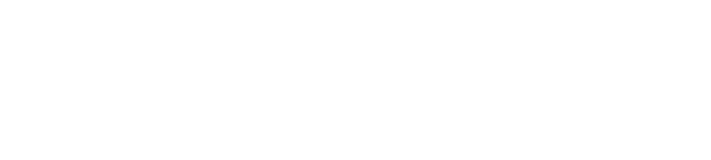
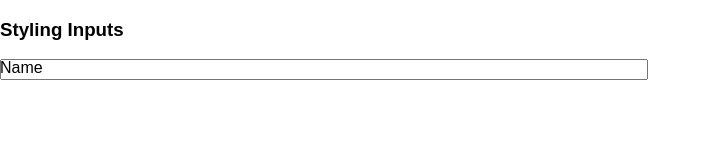
Before and after one commit to AbidAlWassie/Browser-Defaults-experimental, a plain HTML site: page input/index.html in a window 1280 px wide. Shown: the whole page, without its empty margins (0-711 px from the left). Drawn offline with Linux system fonts and the light colour scheme.

Commit message:
updated project

```diff
--- a/input/css/style.scss
+++ b/input/css/style.scss
@@ -38,3 +38,24 @@ body {
 .btn.round {
   border-radius: 20px;
 }
+
+form {
+  width: 50%;
+  position: relative;
+  height: 50px;
+}
+
+form input {
+  width: 100%;
+  //height: 100%;
+  color: #595f6e;
+  //border: none;
+}
+
+form label {
+  position: absolute;
+  bottom: 0;
+  left: 0;
+  width: 100%;
+  height: 100%;
+}
--- a/input/index.html
+++ b/input/index.html
@@ -7,7 +7,15 @@
 </head>
 <body>
 <div class="container">
-
+  <h3>Styling Inputs</h3>
+  <div class="input-container">
+    <form action="">
+      <input type="text" name="name" autocomplete="off" required>
+      <label for="name" class="label-name">
+        <span class="name-content">Name</span>
+      </label>
+    </form>
+  </div>
 </div>
 </body>
 </html>
```
Also changed, not shown: input/css/style.css, 1 other file.
